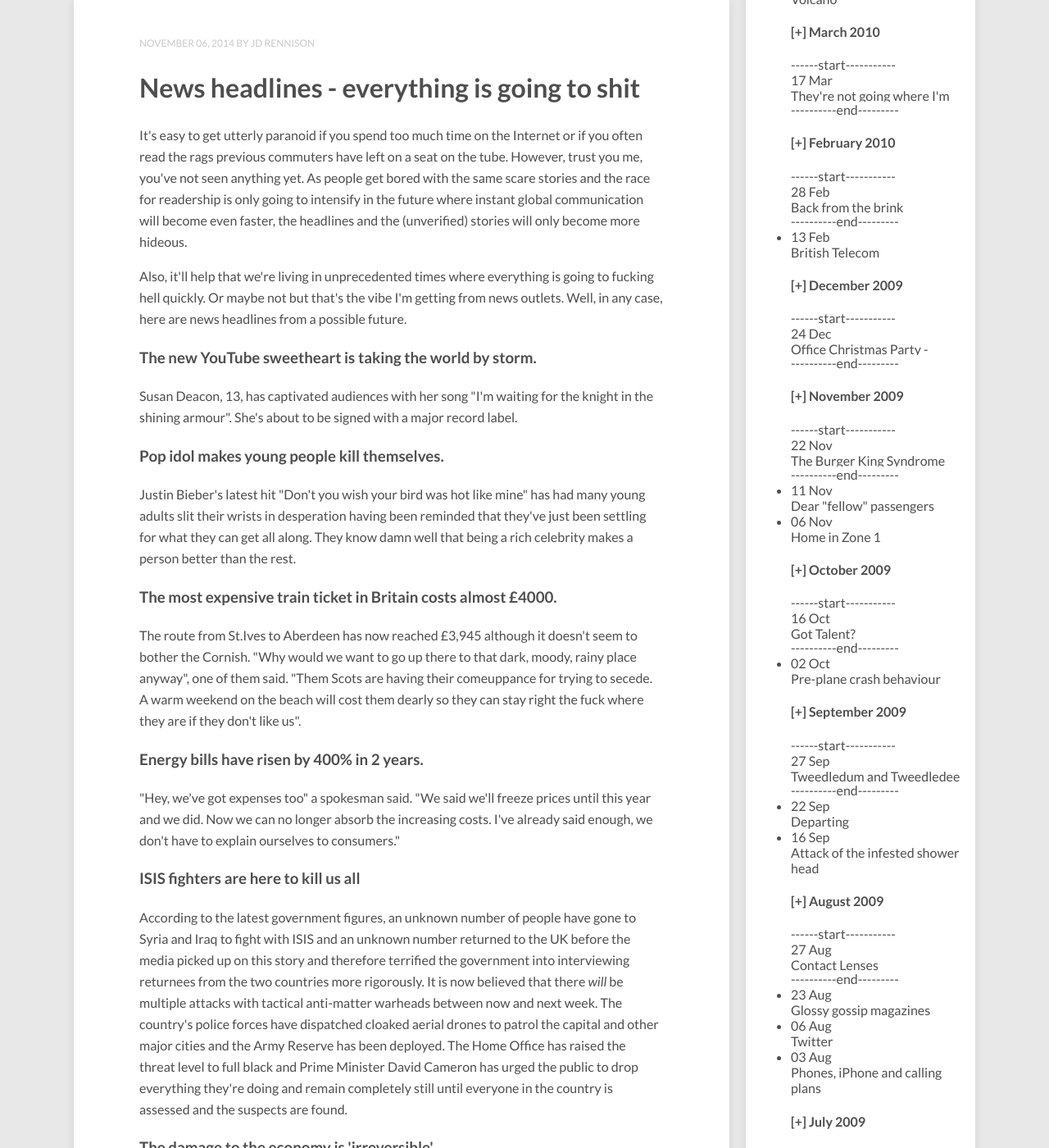
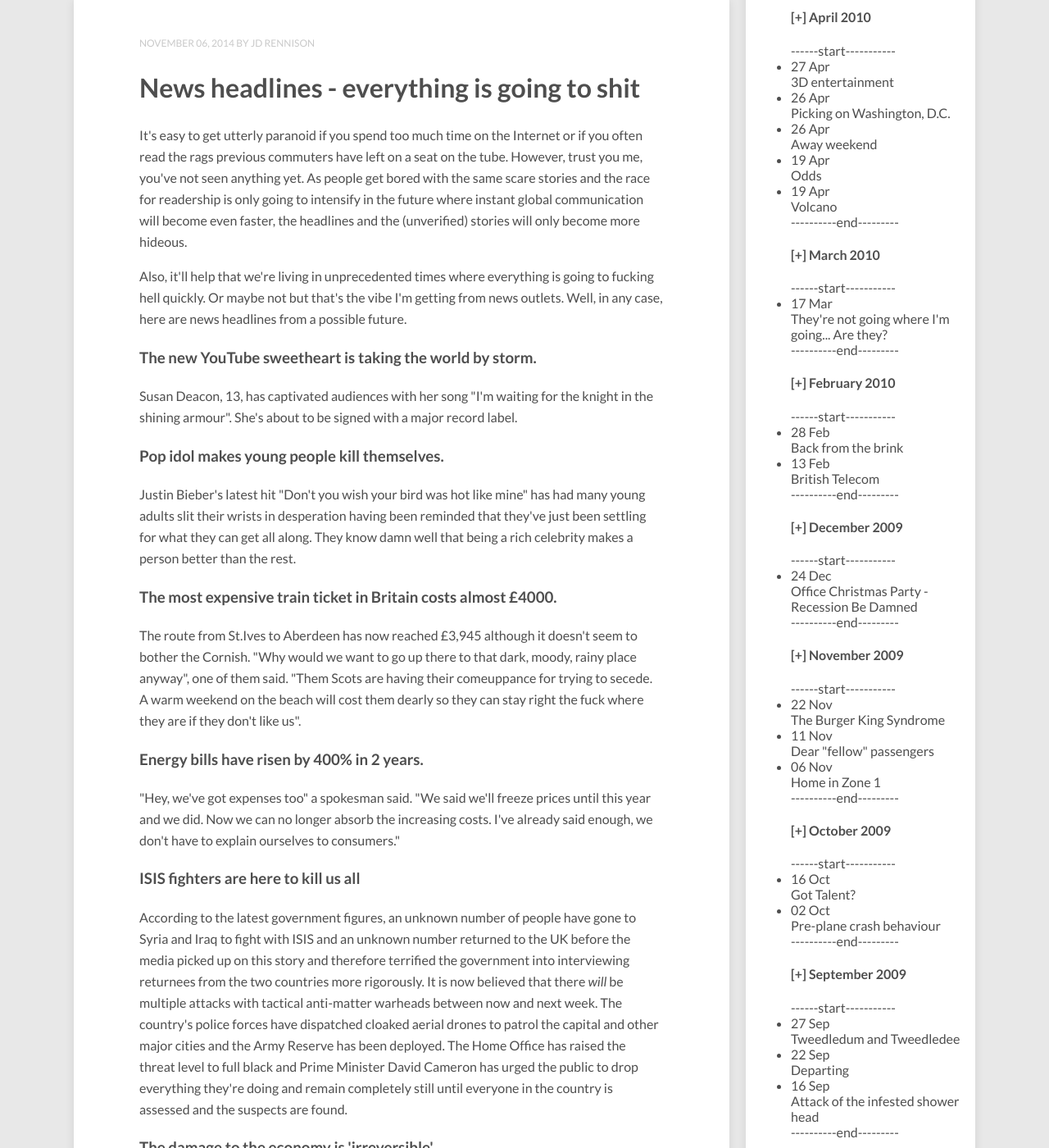
Before and after one commit to jdrennison/thegrumpygrumbler, a Jekyll site: the page built from index.html, in a window 1280 px wide and 1400 px high, scrolled down 5217 px. Shown: the whole window at 82% size. Built offline with Jekyll 4.4.1, drawn with Linux system fonts in a browser that asks for light colours; nearby versions of some CDN libraries; the list of posts is cut into pages by our own code; some of the changed text lies outside the part shown.

Commit message:
added beginning and end of divs

```diff
--- a/_includes/sidebar.html
+++ b/_includes/sidebar.html
@@ -23,13 +23,14 @@
 	      {% capture year %}{{ post.date | date: '%Y %b' }}{% endcapture %}
 	      {% capture nyear %}{{ post.next.date | date: '%Y %b' }}{% endcapture %}
 	      {% if year != nyear %}
+		----------end---------
 	        <h4><span class="more">[+]</span> {{ post.date | date: '%B %Y' }}</h4>
-		<div class="slide-body">------start-----------
+		------start-----------
 	      {% endif %}
 		<li>{{ post.date | date:"%d %b" }}</time><br><a href="{{ post.url }}">{{ post.title }}</a></li>
-	      {% if year != nyear %}
-	      	</div>----------end---------
-              {% endif %}
+	    {% endunless %}
+	    {% unless post.previous %}
+	      ----------end---------
 	    {% endunless %}
 	  {% endfor %}
 	</ul>
```
